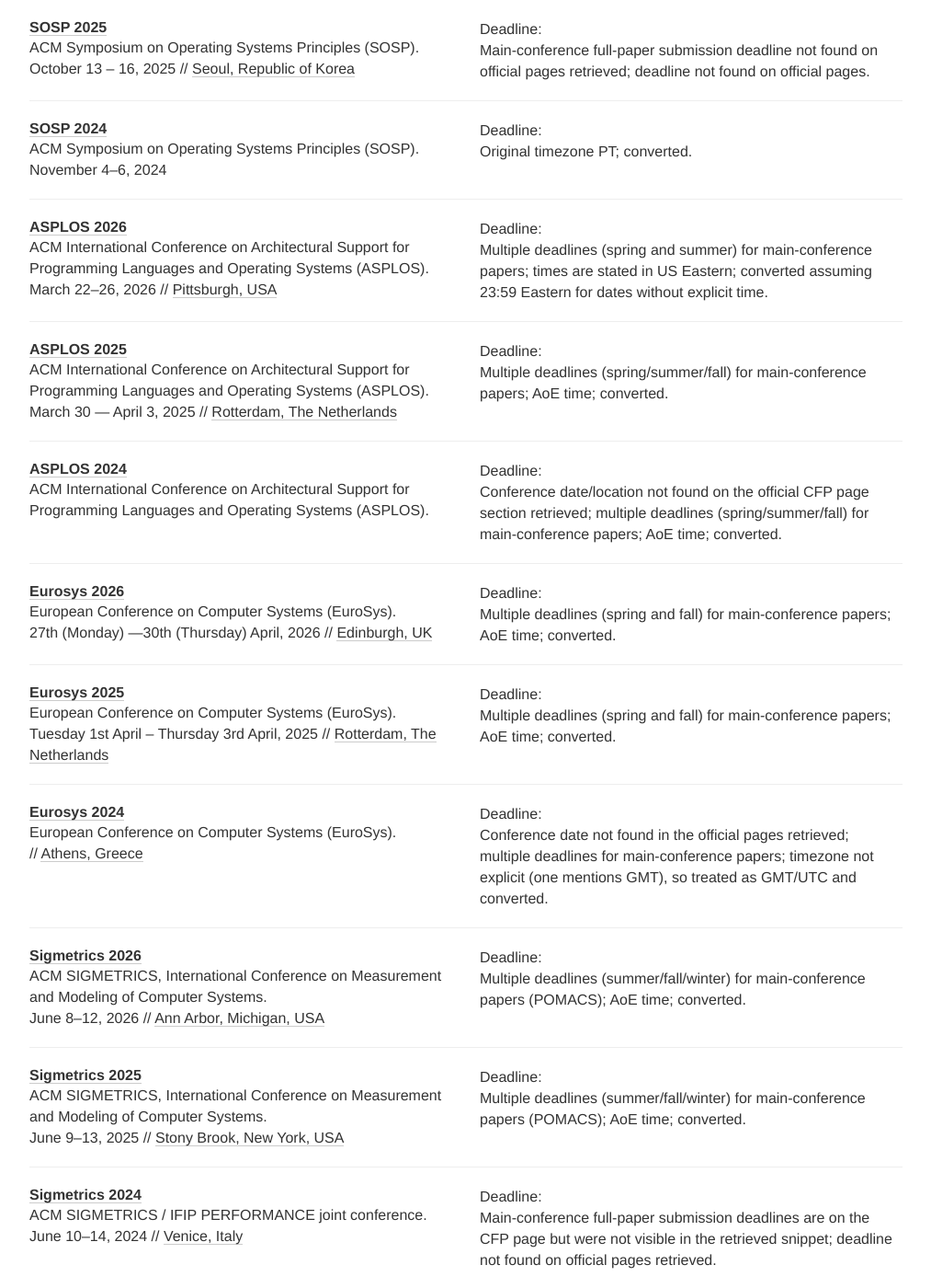
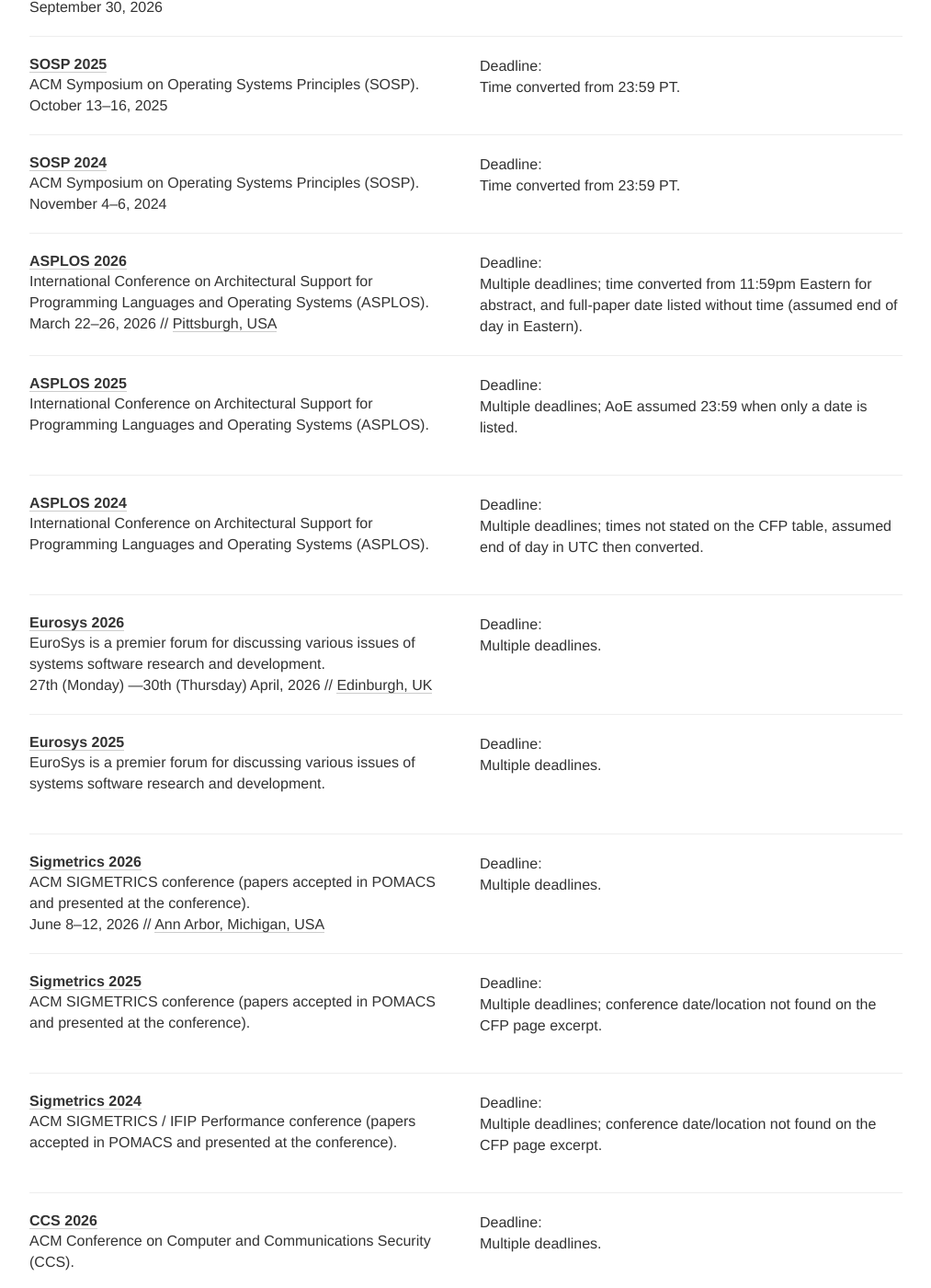
Before and after one commit to Vito-Swift/Vito-Swift.github.io, a Jekyll site: the page built from index.html, in a window 1280 px wide and 1400 px high, scrolled down 2648 px. Shown: the whole window at 92% size, without its empty margins (133-1146 px from the left). Built offline with Jekyll 4.4.1, drawn with Linux system fonts in a browser that asks for light colours; nearby versions of some CDN libraries; comment, search, counter and statistics services are not loaded; some of the changed text lies outside the part shown.

Commit message:
chore: update conferences/types data

```diff
--- a/_data/conferences.yml
+++ b/_data/conferences.yml
@@ -1,11 +1,9 @@
 - name: SIGCOMM
   year: 2026
-  date: August 2026
-  description: ACM SIGCOMM, the flagship annual conference of the ACM Special Interest
+  description: ACM SIGCOMM is the flagship annual conference of the ACM Special Interest
     Group on Data Communication (SIGCOMM).
   link: https://conferences.sigcomm.org/sigcomm/2026/
-  comment: Conference dates in August 2026 are listed, but exact day range is not
-    shown on the official site section we used; deadline is from the main-track CFP.
+  comment: Conference date not listed on official pages (only location is given).
   type: networking
   tags:
   - networking
@@ -14,41 +12,37 @@
   place: Denver, Colorado, USA
 - name: SIGCOMM
   year: 2025
-  date: September 8 - 11, 2025
-  description: ACM SIGCOMM, the flagship annual conference of the ACM Special Interest
-    Group on Data Communication (SIGCOMM).
+  date: September 8 – 11, 2025
+  description: The ACM SIGCOMM conference seeks papers describing significant research
+    contributions to the field of computer and data communication networks.
   link: https://conferences.sigcomm.org/sigcomm/2025/cfp/
-  comment: Deadline time is stated as 23:59 UTC on the official CFP; converted to
-    Etc/GMT+8.
+  comment: Time assumed from 23:59 UTC on CFP (set to 23:59 UTC then converted).
   type: networking
   tags:
   - networking
   deadline: 2025-02-01 07:59
   timezone: Etc/GMT+8
-  place: Coimbra, Portugal
 - name: SIGCOMM
   year: 2024
   date: August 4 - 8, 2024
-  description: ACM SIGCOMM, the flagship annual conference of the ACM Special Interest
-    Group on Data Communication (SIGCOMM).
-  link: https://conferences.sigcomm.org/sigcomm/2024/
-  comment: Main-track full-paper submission deadline was not found on the official
-    SIGCOMM 2024 site in the pages retrieved; using SIGCOMM's official hosting announcement
-    text for the deadline.
+  description: The ACM SIGCOMM 2024 conference seeks papers describing significant
+    research contributions or significant deployment experience in communication networks
+    and networked systems.
+  link: https://conferences.sigcomm.org/sigcomm/2024/cfp/
+  comment: Time assumed from 23:59 UTC on CFP (set to 23:59 UTC then converted).
   type: networking
   tags:
   - networking
-  deadline: 2024-02-02 07:59
+  deadline: 2024-02-03 07:59
   timezone: Etc/GMT+8
   place: Sydney, Australia
 - name: MobiCom
   year: 2026
   date: Nov, 2026
   description: The Annual International Conference on Mobile Computing and Networking
-    (ACM MobiCom).
+    (MobiCom), sponsored by ACM SIGMOBILE.
   link: https://www.sigmobile.org/mobicom/2026/cfp.html
-  comment: Multiple deadlines (summer and winter) for main-conference papers; times
-    are AoE and converted.
+  comment: Multiple deadlines.
   type: networking
   tags:
   - networking
@@ -61,10 +55,9 @@
   year: 2025
   date: Nov. 4-8, 2025
   description: The Annual International Conference on Mobile Computing and Networking
-    (ACM MobiCom).
+    (MobiCom), sponsored by ACM SIGMOBILE.
   link: https://www.sigmobile.org/mobicom/2025/index.html
-  comment: Multiple deadlines (summer and winter) for main-conference papers; times
-    are AoE and converted.
+  comment: Multiple deadlines.
   type: networking
   tags:
   - networking
@@ -73,14 +66,28 @@
   - 2025-03-19 11:59
   timezone: Etc/GMT+8
   place: Hong Kong, China
+- name: MobiCom
+  year: 2024
+  date: Nov. 18-22, 2024
+  description: The ACM MobiCom conference seeks papers describing significant research
+    contributions in the field of wireless networking and mobile computing.
+  link: https://www.sigmobile.org/mobicom/2024/cfp.html
+  comment: Multiple deadlines.
+  type: networking
+  tags:
+  - networking
+  deadline:
+  - 2023-08-26 11:59
+  - 2024-03-16 11:59
+  timezone: Etc/GMT+8
+  place: Washington, D.C., USA
 - name: SenSys
   year: 2026
   date: May 11-14, 2026
   description: ACM/IEEE International Conference on Embedded Artificial Intelligence
     and Sensing Systems (SenSys).
-  link: https://sensys.acm.org/2026/
-  comment: Multiple deadlines (1st and 2nd) for main-conference papers; times are
-    AoE and converted.
+  link: https://sensys.acm.org/2026/index.html
+  comment: Multiple deadlines.
   type: others
   tags:
   - others
@@ -91,25 +98,21 @@
   place: Saint-Malo, France
 - name: SenSys
   year: 2025
-  date: 6 - 9 May Irvine, USA
-  description: The 23rd ACM Conference on Embedded Networked Sensor Systems (SenSys),
-    transitioning to Embedded AI and Sensing Systems.
-  link: https://sensys.acm.org/2025/index.html
-  comment: Full-paper deadline not found on official SenSys 2025 pages retrieved;
-    deadline taken from a third-party posting and should be verified against the official
-    site.
+  date: May 6-9, 2025
+  description: ACM SenSys 2025 (Embedded Artificial Intelligence and Sensing Systems).
+  link: https://sensys.acm.org/2025/
+  comment: AoE time assumed as 23:59 when only a date is listed.
   type: others
   tags:
   - others
-  deadline: 2024-11-15 11:59
+  deadline: 2024-11-14 11:59
   timezone: Etc/GMT+8
-  place: Irvine, USA
 - name: SenSys
   year: 2024
   date: 4-7 November 2024
-  description: ACM Conference on Embedded Networked Sensor Systems (SenSys).
+  description: ACM SenSys 2024 (Embedded Artificial Intelligence and Sensing Systems).
   link: https://sensys.acm.org/2024/
-  comment: AoE time on official page; converted to Etc/GMT+8.
+  comment: Multiple deadlines.
   type: others
   tags:
   - others
@@ -120,8 +123,7 @@
   date: May 4–6, 2026
   description: USENIX Symposium on Networked Systems Design and Implementation (NSDI).
   link: https://www.usenix.org/conference/nsdi26/call-for-papers
-  comment: Multiple deadlines (spring and fall) for main-conference papers; original
-    timezone US PDT; converted.
+  comment: Multiple deadlines; time converted from US PDT.
   type: networking
   tags:
   - networking
@@ -131,27 +133,11 @@
   timezone: Etc/GMT+8
   place: Renton, WA, USA
 - name: NSDI
-  year: 2025
-  date: April 28–30, 2025
-  description: USENIX Symposium on Networked Systems Design and Implementation (NSDI).
-  link: https://www.usenix.org/conference/nsdi25/call-for-papers
-  comment: Multiple deadlines (spring and fall) for main-conference papers; original
-    timezone US EDT; converted.
-  type: networking
-  tags:
-  - networking
-  deadline:
-  - 2024-05-08 11:59
-  - 2024-09-20 11:59
-  timezone: Etc/GMT+8
-  place: Philadelphia, PA, USA
-- name: NSDI
   year: 2024
   date: April 16–18, 2024
   description: USENIX Symposium on Networked Systems Design and Implementation (NSDI).
   link: https://www.usenix.org/conference/nsdi24/call-for-papers
-  comment: Multiple deadlines (spring and fall) for main-conference papers; original
-    timezone US PDT; converted.
+  comment: Multiple deadlines; time converted from US PDT.
   type: networking
   tags:
   - networking
@@ -164,52 +150,46 @@
   year: 2026
   date: June 22 - 24, 2026
   description: ACM International Conference on Mobile Systems, Applications, and Services
-    (ACM MobiSys).
-  link: https://www.sigmobile.org/mobisys/2026/
-  comment: AoE time on official CFP; converted to Etc/GMT+8.
-  type: networking
+    (MobiSys).
+  link: https://www.sigmobile.org/mobisys/2026/call_for_papers/
+  type: others
   tags:
-  - networking
+  - others
   deadline: 2025-12-06 11:59
   timezone: Etc/GMT+8
   place: Cambridge, UK
 - name: Mobisys
   year: 2025
   description: ACM International Conference on Mobile Systems, Applications, and Services
-    (ACM MobiSys).
+    (MobiSys).
   link: https://www.sigmobile.org/mobisys/2025/call_for_papers/
-  comment: Conference dates not found on official pages retrieved (venue page does
-    not include dates); AoE time on CFP; converted.
-  type: networking
+  comment: Conference date/location not found on the CFP page.
+  type: others
   tags:
-  - networking
+  - others
   deadline: 2024-12-10 11:59
   timezone: Etc/GMT+8
-  place: Anaheim, CA, USA
 - name: Mobisys
   year: 2024
-  date: June 4th to June 6th, 2024
   description: ACM International Conference on Mobile Systems, Applications, and Services
-    (ACM MobiSys).
+    (MobiSys).
   link: https://www.sigmobile.org/mobisys/2024/cfp.html
-  comment: AoE time on CFP; converted to Etc/GMT+8.
-  type: networking
+  comment: Conference date/location not found on the CFP page.
+  type: others
   tags:
-  - networking
+  - others
   deadline: 2023-12-01 11:59
   timezone: Etc/GMT+8
-  place: Minato City (Tokyo), Japan
 - name: OSDI
   year: 2026
   date: July 13–15, 2026
   description: USENIX Symposium on Operating Systems Design and Implementation (OSDI).
   link: https://www.usenix.org/conference/osdi26/call-for-papers
-  comment: Deadline is specified in EST and UTC on the official CFP; converted using
-    the UTC time.
-  type: architecture
+  comment: Time converted from 5:59 pm EST.
+  type: others
   tags:
-  - architecture
-  deadline: 2025-12-12 06:59
+  - others
+  deadline: 2025-12-12 11:59
   timezone: Etc/GMT+8
   place: Seattle, WA, USA
 - name: OSDI
@@ -217,12 +197,11 @@
   date: July 7–9, 2025
   description: USENIX Symposium on Operating Systems Design and Implementation (OSDI).
   link: https://www.usenix.org/conference/osdi25/call-for-papers
-  comment: Deadline is specified in EST and UTC on the official CFP; converted using
-    the UTC time.
-  type: architecture
+  comment: Time converted from 5:59 pm EST.
+  type: others
   tags:
-  - architecture
-  deadline: 2024-12-11 06:59
+  - others
+  deadline: 2024-12-11 11:59
   timezone: Etc/GMT+8
   place: Boston, MA, USA
 - name: OSDI
@@ -230,73 +209,68 @@
   date: July 10–12, 2024
   description: USENIX Symposium on Operating Systems Design and Implementation (OSDI).
   link: https://www.usenix.org/conference/osdi24/call-for-papers
-  comment: Deadline is specified in EST and UTC on the official CFP; converted using
-    the UTC time.
-  type: architecture
+  comment: Time converted from 5:59 pm EST.
+  type: others
   tags:
-  - architecture
-  deadline: 2023-12-08 06:59
+  - others
+  deadline: 2023-12-08 11:59
   timezone: Etc/GMT+8
   place: Santa Clara, CA, USA
 - name: SOSP
   year: 2026
-  date: September 29th - October 2nd, 2026
+  date: September 30, 2026
   description: ACM Symposium on Operating Systems Principles (SOSP).
   link: https://sigops.org/s/conferences/sosp/2026/cfp.html
-  comment: AoE time on official CFP; converted to Etc/GMT+8.
-  type: architecture
+  comment: AoE time assumed as 23:59 when only a date is listed.
+  type: others
   tags:
-  - architecture
+  - others
   deadline: 2026-04-02 11:59
   timezone: Etc/GMT+8
-  place: Prague, Czechia
 - name: SOSP
   year: 2025
-  date: October 13 – 16, 2025
+  date: October 13-16, 2025
   description: ACM Symposium on Operating Systems Principles (SOSP).
-  link: https://sigops.org/s/conferences/sosp/2025/index.html
-  comment: Main-conference full-paper submission deadline not found on official pages
-    retrieved; deadline not found on official pages.
-  type: architecture
+  link: https://sigops.org/s/conferences/sosp/2025/cfp.html
+  comment: Time converted from 23:59 PT.
+  type: others
   tags:
-  - architecture
-  place: Seoul, Republic of Korea
+  - others
+  deadline: 2025-04-18 14:59
+  timezone: Etc/GMT+8
 - name: SOSP
   year: 2024
   date: November 4-6, 2024
   description: ACM Symposium on Operating Systems Principles (SOSP).
   link: https://sigops.org/s/conferences/sosp/2024/cfp.html
-  comment: Original timezone PT; converted.
-  type: architecture
+  comment: Time converted from 23:59 PT.
+  type: others
   tags:
-  - architecture
+  - others
   deadline: 2024-04-20 14:59
   timezone: Etc/GMT+8
 - name: ASPLOS
   year: 2026
   date: March 22-26, 2026
-  description: ACM International Conference on Architectural Support for Programming
-    Languages and Operating Systems (ASPLOS).
+  description: International Conference on Architectural Support for Programming Languages
+    and Operating Systems (ASPLOS).
   link: https://www.asplos-conference.org/asplos2026/cfp/
-  comment: Multiple deadlines (spring and summer) for main-conference papers; times
-    are stated in US Eastern; converted assuming 23:59 Eastern for dates without explicit
-    time.
+  comment: Multiple deadlines; time converted from 11:59pm Eastern for abstract, and
+    full-paper date listed without time (assumed end of day in Eastern).
   type: architecture
   tags:
   - architecture
   deadline:
-  - 2025-03-13 12:59
-  - 2025-08-21 12:59
+  - 2025-03-13 12:00
+  - 2025-08-21 12:00
   timezone: Etc/GMT+8
   place: Pittsburgh, USA
 - name: ASPLOS
   year: 2025
-  date: March 30 — April 3, 2025
-  description: ACM International Conference on Architectural Support for Programming
-    Languages and Operating Systems (ASPLOS).
+  description: International Conference on Architectural Support for Programming Languages
+    and Operating Systems (ASPLOS).
   link: https://www.asplos-conference.org/asplos2025/cfp/
-  comment: Multiple deadlines (spring/summer/fall) for main-conference papers; AoE
-    time; converted.
+  comment: Multiple deadlines; AoE assumed 23:59 when only a date is listed.
   type: architecture
   tags:
   - architecture
@@ -305,33 +279,31 @@
   - 2024-06-25 11:59
   - 2024-10-19 11:59
   timezone: Etc/GMT+8
-  place: Rotterdam, The Netherlands
 - name: ASPLOS
   year: 2024
-  description: ACM International Conference on Architectural Support for Programming
-    Languages and Operating Systems (ASPLOS).
+  description: International Conference on Architectural Support for Programming Languages
+    and Operating Systems (ASPLOS).
   link: https://www.asplos-conference.org/asplos2024/cfp/index.html
-  comment: Conference date/location not found on the official CFP page section retrieved;
-    multiple deadlines (spring/summer/fall) for main-conference papers; AoE time;
-    converted.
+  comment: Multiple deadlines; times not stated on the CFP table, assumed end of day
+    in UTC then converted.
   type: architecture
   tags:
   - architecture
   deadline:
-  - 2023-04-21 11:59
-  - 2023-08-11 11:59
-  - 2023-12-01 11:59
+  - 2023-04-21 07:59
+  - 2023-08-11 07:59
+  - 2023-12-01 07:59
   timezone: Etc/GMT+8
 - name: Eurosys
   year: 2026
   date: 27th (Monday) —30th (Thursday) April, 2026
-  description: European Conference on Computer Systems (EuroSys).
+  description: EuroSys is a premier forum for discussing various issues of systems
+    software research and development.
   link: https://2026.eurosys.org/
-  comment: Multiple deadlines (spring and fall) for main-conference papers; AoE time;
-    converted.
-  type: architecture
+  comment: Multiple deadlines.
+  type: others
   tags:
-  - architecture
+  - others
   deadline:
   - 2025-05-16 11:59
   - 2025-09-26 11:59
@@ -339,45 +311,27 @@
   place: Edinburgh, UK
 - name: Eurosys
   year: 2025
-  date: Tuesday 1st April - Thursday 3rd April, 2025
-  description: European Conference on Computer Systems (EuroSys).
+  description: EuroSys is a premier forum for discussing various issues of systems
+    software research and development.
   link: https://2025.eurosys.org/cfp.html
-  comment: Multiple deadlines (spring and fall) for main-conference papers; AoE time;
-    converted.
-  type: architecture
+  comment: Multiple deadlines.
+  type: others
   tags:
-  - architecture
+  - others
   deadline:
   - 2024-05-22 11:59
   - 2024-10-23 11:59
   timezone: Etc/GMT+8
-  place: Rotterdam, The Netherlands
-- name: Eurosys
-  year: 2024
-  description: European Conference on Computer Systems (EuroSys).
-  link: https://2024.eurosys.org/cfp.html
-  comment: Conference date not found in the official pages retrieved; multiple deadlines
-    for main-conference papers; timezone not explicit (one mentions GMT), so treated
-    as GMT/UTC and converted.
-  type: architecture
-  tags:
-  - architecture
-  deadline:
-  - 2023-05-25 07:59
-  - 2023-10-20 07:59
-  timezone: Etc/GMT+8
-  place: Athens, Greece
 - name: Sigmetrics
   year: 2026
   date: June 8-12, 2026
-  description: ACM SIGMETRICS, International Conference on Measurement and Modeling
-    of Computer Systems.
+  description: ACM SIGMETRICS conference (papers accepted in POMACS and presented
+    at the conference).
   link: https://www.sigmetrics.org/sigmetrics2026/call_for_papers.html
-  comment: Multiple deadlines (summer/fall/winter) for main-conference papers (POMACS);
-    AoE time; converted.
-  type: networking
+  comment: Multiple deadlines.
+  type: others
   tags:
-  - networking
+  - others
   deadline:
   - 2025-07-30 11:59
   - 2025-10-15 11:59
@@ -386,40 +340,39 @@
   place: Ann Arbor, Michigan, USA
 - name: Sigmetrics
   year: 2025
-  date: June 9-13, 2025
-  description: ACM SIGMETRICS, International Conference on Measurement and Modeling
-    of Computer Systems.
+  description: ACM SIGMETRICS conference (papers accepted in POMACS and presented
+    at the conference).
   link: https://www.sigmetrics.org/sigmetrics2025/call_for_papers.html
-  comment: Multiple deadlines (summer/fall/winter) for main-conference papers (POMACS);
-    AoE time; converted.
-  type: networking
+  comment: Multiple deadlines; conference date/location not found on the CFP page
+    excerpt.
+  type: others
   tags:
-  - networking
+  - others
   deadline:
   - 2024-08-08 11:59
   - 2024-10-10 11:59
   - 2025-01-23 11:59
   timezone: Etc/GMT+8
-  place: Stony Brook, New York, USA
 - name: Sigmetrics
   year: 2024
-  date: June 10-14, 2024
-  description: ACM SIGMETRICS / IFIP PERFORMANCE joint conference.
-  link: https://www.sigmetrics.org/sigmetrics2024/
-  comment: Main-conference full-paper submission deadlines are on the CFP page but
-    were not visible in the retrieved snippet; deadline not found on official pages
-    retrieved.
-  type: networking
+  description: ACM SIGMETRICS / IFIP Performance conference (papers accepted in POMACS
+    and presented at the conference).
+  link: https://www.sigmetrics.org/sigmetrics2024/call_for_papers.html
+  comment: Multiple deadlines; conference date/location not found on the CFP page
+    excerpt.
+  type: others
   tags:
-  - networking
-  place: Venice, Italy
+  - others
+  deadline:
+  - 2023-08-10 11:59
+  - 2023-10-12 11:59
+  - 2024-02-01 11:59
+  timezone: Etc/GMT+8
 - name: CCS
   year: 2026
   description: ACM Conference on Computer and Communications Security (CCS).
   link: https://www.sigsac.org/ccs/CCS2026/call-for/call-for-papers.html
-  comment: Conference dates/location not found on official CCS 2026 site pages retrieved;
-    multiple deadlines (two review cycles) for main-conference papers; assumed AoE
-    (page implies AoE in related official pages); converted.
+  comment: Multiple deadlines.
   type: security
   tags:
   - security
@@ -429,11 +382,9 @@
   timezone: Etc/GMT+8
 - name: CCS
   year: 2025
-  date: October 13-17, 2025
   description: ACM Conference on Computer and Communications Security (CCS).
   link: https://www.sigsac.org/ccs/CCS2025/call-for-papers/
-  comment: Two review cycles for main-conference papers; the CFP snippet does not
-    explicitly show AoE/UTC, so time assumed as AoE at 23:59 for conversion.
+  comment: Multiple deadlines; AoE assumed 23:59 when only a date is listed.
   type: security
   tags:
   - security
@@ -441,14 +392,11 @@
   - 2025-01-10 11:59
   - 2025-04-15 11:59
   timezone: Etc/GMT+8
-  place: Taipei, Taiwan
 - name: CCS
   year: 2024
   description: ACM Conference on Computer and Communications Security (CCS).
   link: https://www.sigsac.org/ccs/CCS2024/call-for/call-for-papers.html
-  comment: Conference dates/location not found on official CCS 2024 pages retrieved;
-    CFP page does not specify timezone in the visible section so time assumed as AoE
-    at 23:59 for conversion.
+  comment: Multiple deadlines; AoE assumed 23:59 when only a date is listed.
   type: security
   tags:
   - security
@@ -458,10 +406,9 @@
   timezone: Etc/GMT+8
 - name: IEEE S&P
   year: 2026
-  date: May 18-21, 2026
-  description: IEEE Symposium on Security and Privacy (Oakland).
+  description: IEEE Symposium on Security and Privacy.
   link: https://www.ieee-security.org/TC/SP2026/cfpapers.html
-  comment: Multiple submission deadlines for main-conference papers; AoE time; converted.
+  comment: Multiple deadlines.
   type: security
   tags:
   - security
@@ -469,69 +416,30 @@
   - 2025-06-06 11:59
   - null
   timezone: Etc/GMT+8
-  place: San Francisco, CA, USA
-- name: IEEE S&P
-  year: 2025
-  date: May 12-15, 2025
-  description: IEEE Symposium on Security and Privacy (Oakland).
-  link: https://www.ieee-security.org/TC/SP2025/cfpapers.html
-  comment: Multiple submission deadlines for main-conference papers; AoE time; converted.
-  type: security
-  tags:
-  - security
-  deadline:
-  - 2024-06-07 11:59
-  - 2024-11-15 11:59
-  timezone: Etc/GMT+8
-  place: San Francisco, CA, USA
-- name: IEEE S&P
-  year: 2024
-  date: May 20-23, 2024
-  description: IEEE Symposium on Security and Privacy (Oakland).
-  link: https://sp2024.ieee-security.org/venue.html
-  comment: Main-conference full-paper submission deadlines not found on official pages
-    retrieved; deadline not found on official pages.
-  type: security
-  tags:
-  - security
-  place: San Francisco, CA, USA
 - name: NDSS
   year: 2026
   date: 23 to 27 February 2026
-  description: Network and Distributed System Security Symposium (NDSS).
+  description: Network and Distributed System Security (NDSS) Symposium.
   link: https://www.ndss-symposium.org/ndss2026/submissions/call-for-papers/
-  comment: CFP page shows summer-cycle deadline; winter-cycle deadline not visible
-    in retrieved snippet; time is AoE and converted.
+  comment: Deadline time is stated as 11:59 PM AoE.
   type: security
   tags:
   - security
   deadline: 2025-04-24 11:59
   timezone: Etc/GMT+8
   place: San Diego, CA, USA
-- name: NDSS
-  year: 2025
-  date: 24 to 28 February 2025
-  description: Network and Distributed System Security Symposium (NDSS).
-  link: https://www.ndss-symposium.org/ndss2025/submissions/call-for-papers/
-  comment: Main-conference full-paper submission deadline not found on official NDSS
-    2025 CFP page snippet retrieved; deadline not found on official pages.
-  type: security
-  tags:
-  - security
-  place: San Diego, CA, USA
 - name: USENIX Security
   year: 2026
   date: August 12–14, 2026
   description: USENIX Security Symposium.
   link: https://www.usenix.org/conference/usenixsecurity26/call-for-papers
-  comment: Multiple deadlines (Cycle 1 and Cycle 2) for main-conference papers; AoE
-    time; converted.
+  comment: Multiple deadlines.
   type: security
   tags:
   - security
   deadline:
-  - 2025-08-27 11:59
-  - 2026-02-06 11:59
+  - 2025-08-26 11:59
+  - 2026-02-05 11:59
   timezone: Etc/GMT+8
   place: Baltimore, MD, USA
 - name: USENIX Security
@@ -539,8 +447,7 @@
   date: August 13–15, 2025
   description: USENIX Security Symposium.
   link: https://www.usenix.org/conference/usenixsecurity25/call-for-papers
-  comment: Multiple deadlines (Cycle 1 and Cycle 2) for main-conference papers; times
-    are AoE and converted.
+  comment: Multiple deadlines; AoE assumed 23:59 when only a date is listed.
   type: security
   tags:
   - security
@@ -554,8 +461,7 @@
   date: August 14–16, 2024
   description: USENIX Security Symposium.
   link: https://www.usenix.org/conference/usenixsecurity24/call-for-papers
-  comment: Multiple deadlines (summer/fall/winter) for main-conference papers; AoE
-    time; converted.
+  comment: Multiple deadlines.
   type: security
   tags:
   - security
```
